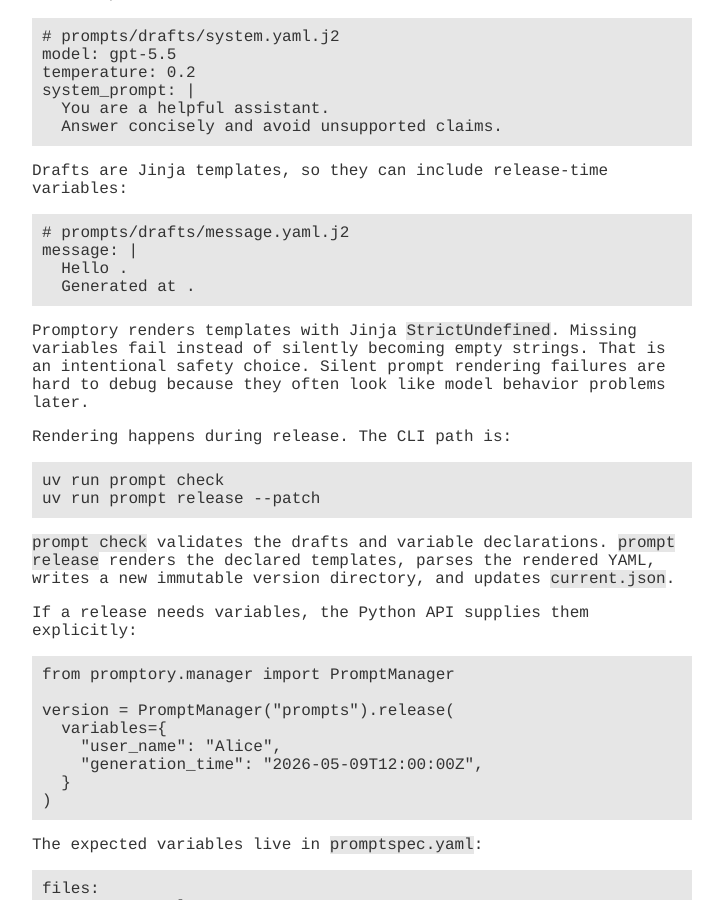
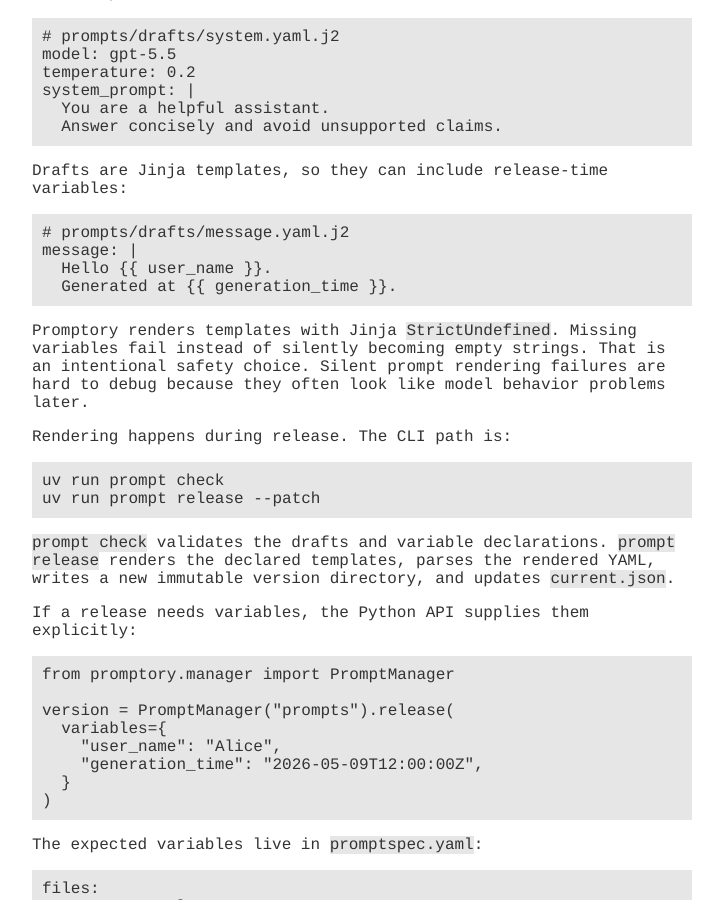
Before and after one commit to hsanchez/hsanchez.github.io, a Jekyll site: the page built from posts/notes/_posts/2026-05-14-promptory.md, in a window 1280 px wide and 900 px high, scrolled down 3080 px. Shown: the whole window, without its empty margins (278-1001 px from the left). Built offline with Jekyll 4.4.1, drawn with Linux system fonts in a browser that asks for light colours; some of the changed lines change nothing that is shown.

Commit message:
Update 2026-05-14-promptory.md

````diff
--- a/posts/notes/_posts/2026-05-14-promptory.md
+++ b/posts/notes/_posts/2026-05-14-promptory.md
@@ -159,8 +159,8 @@
 ```yaml
 # prompts/drafts/message.yaml.j2
 message: |
-  Hello {{ user_name }}.
-  Generated at {{ generation_time }}.
+  Hello {% raw %}{{ user_name }}{% endraw %}.
+  Generated at {% raw %}{{ generation_time }}{% endraw %}.
 ```
 
 Promptory renders templates with Jinja `StrictUndefined`. Missing variables fail
````
